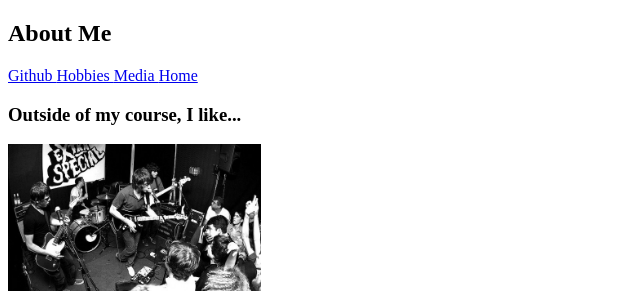
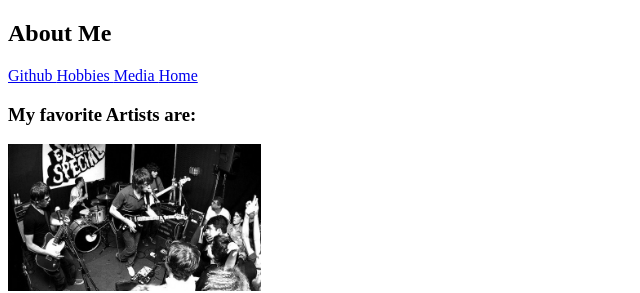
Before and after one commit to ok-open/AY2526T3-CCDEVAP-HO1-Pamintuan, a plain HTML site: page artists.html in a window 1280 px wide. Shown: the top 293 px of the page, 0-640 px from the left. Drawn offline with Linux system fonts and the light colour scheme.

Commit message:
Grammar Fix #2
Changed in artists.html "outside of my course, i like..." to "My favorite artists are:"

```diff
--- a/artists.html
+++ b/artists.html
@@ -14,7 +14,7 @@
             <a href="index.html" target="_blank"> Home </a>
         </nav>
 
-        <h3 id="hobbiestext"> Outside of my course, I like...</h2>
+        <h3 id="hobbiestext"> My favorite Artists are: </h2>
 
         <img id="artist1" src="artist1.jpg" width="20%">
         <h4>Arctic Monkeys</h4>
```
